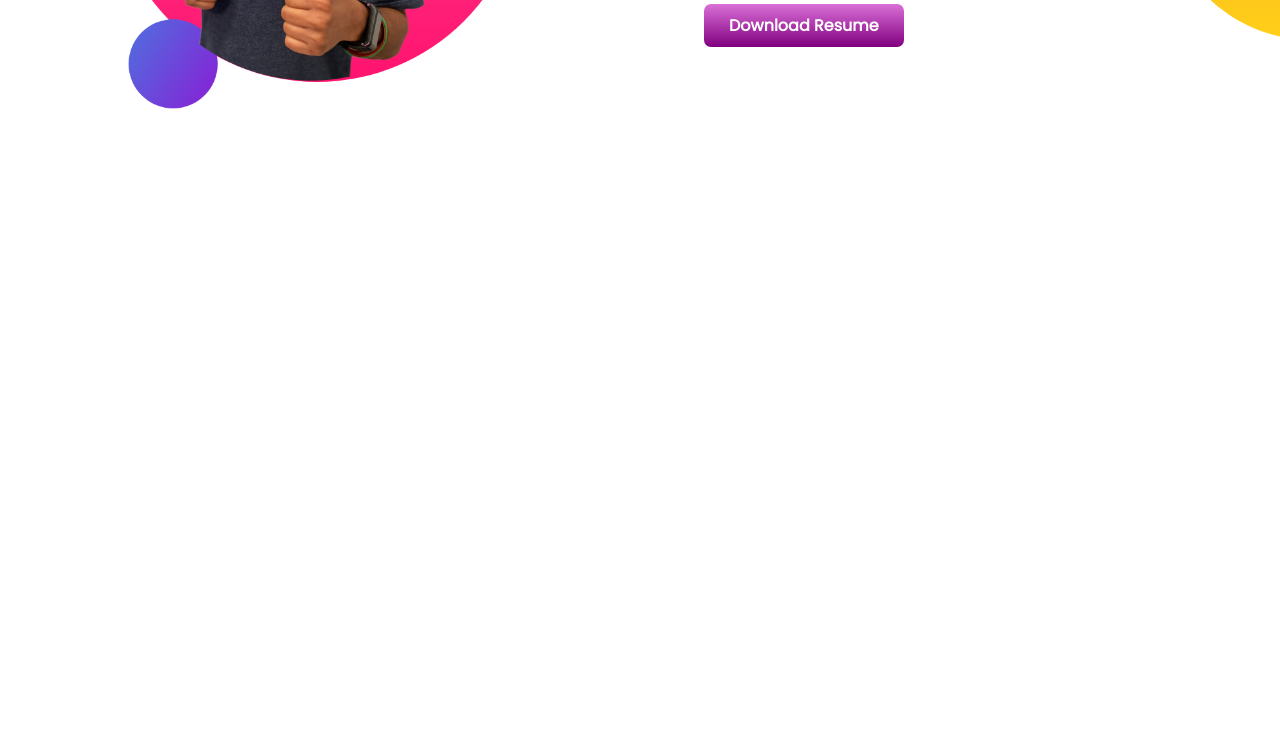
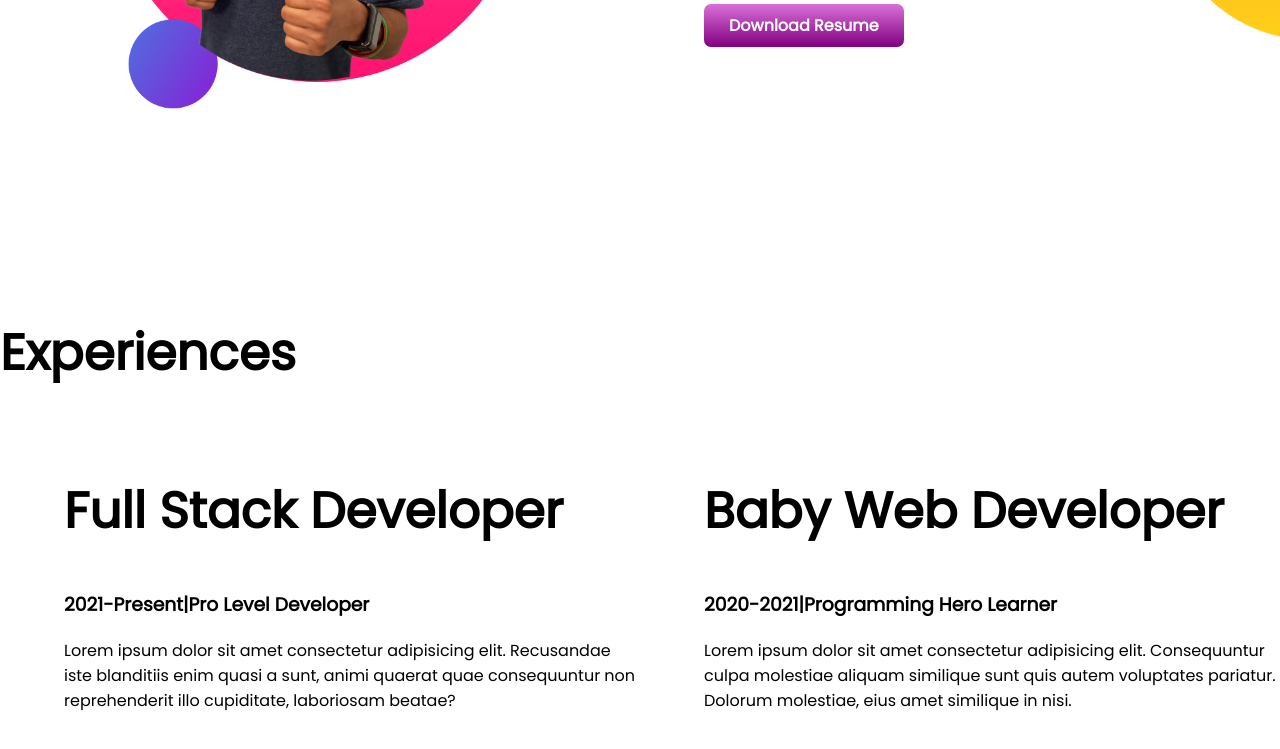
Before and after one commit to RahatMinhaz/First_Project, a plain HTML site: page index.html in a window 1280 px wide. Shown: the part 1022-1771 px from the top of the page. Before the commit the page ends 1338 px from the top, so only its background shows below. Drawn offline with Linux system fonts and the light colour scheme.

Commit message:
Experience Area added

```diff
--- a/index.html
+++ b/index.html
@@ -11,7 +11,7 @@
     <link rel="stylesheet" href="style.css">
 </head>
 <body>
-    <section class="top-banner">
+    <section class="top-banner flexible-container">
         <div class="half-width">
             <h1>Welcome To</h1>
         <h1><span class="diff-color">Rahat's</span> World!</h1>
@@ -24,7 +24,7 @@
         </div>
     </section>
 
-    <section class="dream-big">
+    <section class="dream-big flexible-container">
         <div class="half-width">
             <img src="images/jhankar2.png" alt="">
         </div>
@@ -35,5 +35,21 @@
             <a class="link_button" target="_blank" href="#">Download Resume</a>
         </div>
     </section>
+
+    <section class="experience-area">
+        <h1>Experiences</h1>
+        <div class="flexible-container">
+            <div class="half-width">
+                <h1>Full Stack Developer</h1>
+                <h3>2021-Present|Pro Level Developer</h3>
+                <p>Lorem ipsum dolor sit amet consectetur adipisicing elit. Recusandae iste blanditiis enim quasi a sunt, animi quaerat quae consequuntur non reprehenderit illo cupiditate, laboriosam beatae?</p>
+            </div>
+            <div class="half-width">
+                <h1>Baby Web Developer</h1>
+                <h3>2020-2021|Programming Hero Learner</h3>
+                <p>Lorem ipsum dolor sit amet consectetur adipisicing elit. Consequuntur culpa molestiae aliquam similique sunt quis autem voluptates pariatur. Dolorum molestiae, eius amet similique in nisi.</p>
+            </div>
+        </div>
+    </section>
 </body>
 </html>
--- a/style.css
+++ b/style.css
@@ -8,7 +8,7 @@ h1 {
 .diff-color {
   color: orange;
 }
-section {
+.flexible-container {
   display: flex;
   margin-bottom: 200px;
 }
```
